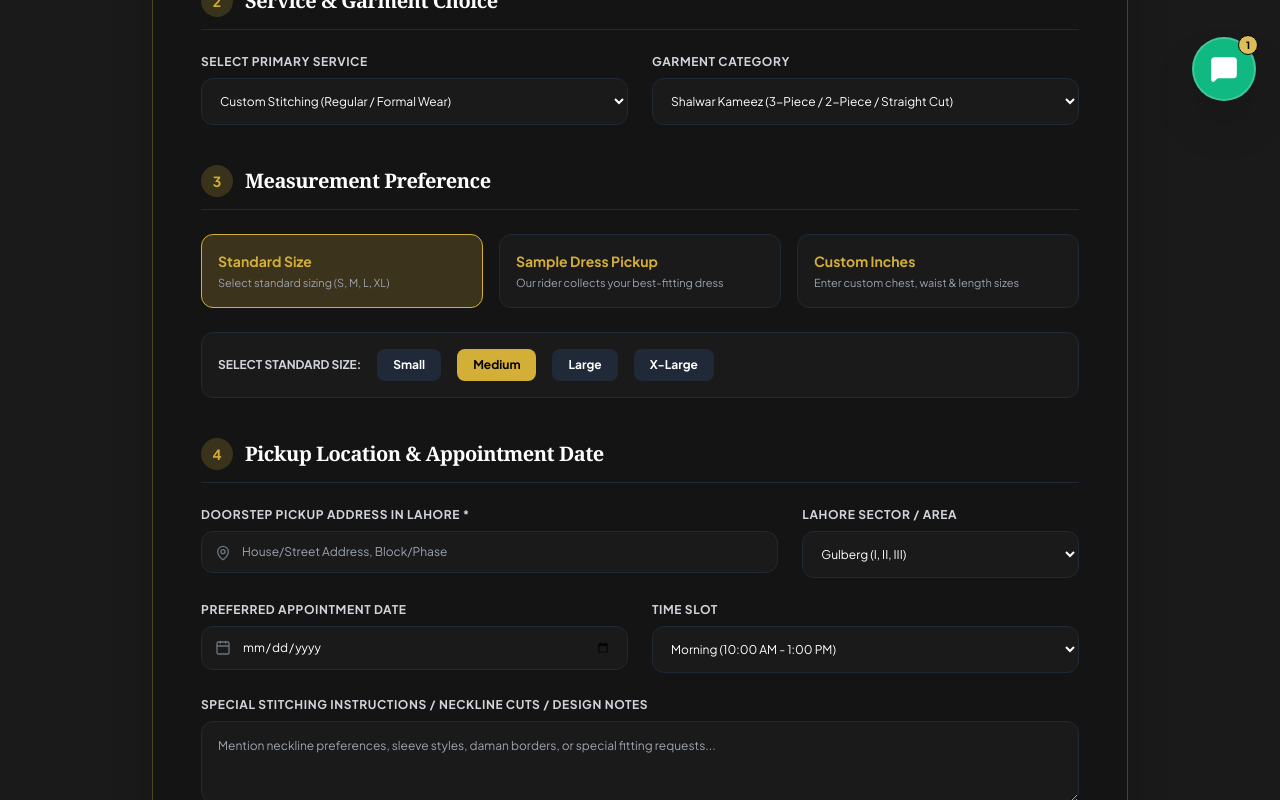
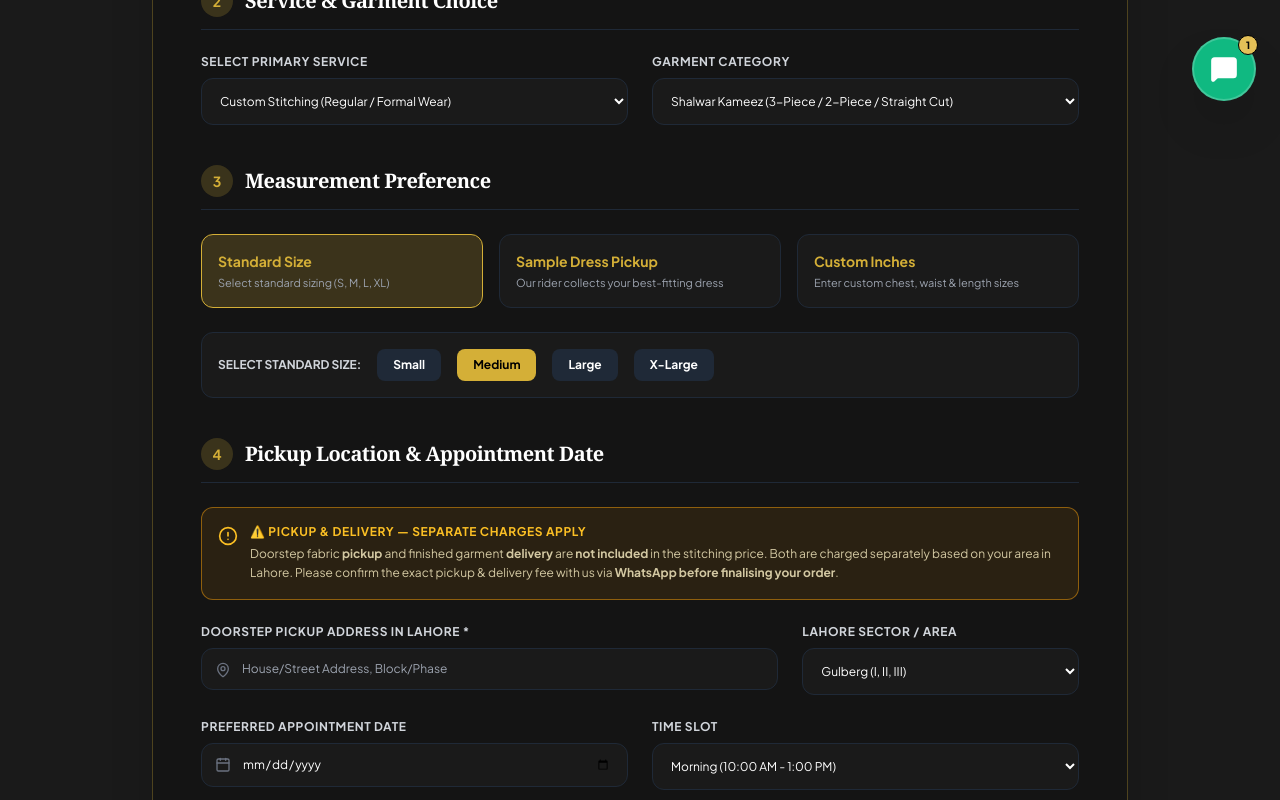
Before and after one commit to Aman7282/sastadarzi-website, a React (Vite) app: page /book-ladies-tailor-appointment-lahore in a window 1280 px wide. Shown: the part 675-1475 px from the top of the page. Built offline with nearby package versions, Linux system fonts and the light colour scheme.

Commit message:
AEO: Clearly disclose pickup & delivery charged separately across all pages

```diff
--- a/src/pages/AppointmentPage.jsx
+++ b/src/pages/AppointmentPage.jsx
@@ -357,6 +357,17 @@ export default function AppointmentPage({ setActivePage }) {
                 <h2 className="text-xl font-bold text-white font-serif">Pickup Location & Appointment Date</h2>
               </div>
 
+              {/* ⚡ PICKUP & DELIVERY CHARGE NOTICE */}
+              <div className="p-4 bg-amber-500/10 border border-amber-500/50 rounded-xl flex items-start gap-3 text-xs">
+                <AlertCircle className="w-5 h-5 text-amber-400 shrink-0 mt-0.5" />
+                <div className="space-y-1">
+                  <p className="font-bold text-amber-400 uppercase tracking-wider">⚠️ Pickup & Delivery — Separate Charges Apply</p>
+                  <p className="text-amber-100/80 leading-relaxed">
+                    Doorstep fabric <strong>pickup</strong> and finished garment <strong>delivery</strong> are <strong>not included</strong> in the stitching price. Both are charged separately based on your area in Lahore. Please confirm the exact pickup & delivery fee with us via <strong>WhatsApp before finalising your order</strong>.
+                  </p>
+                </div>
+              </div>
+
               <div className="grid grid-cols-1 md:grid-cols-3 gap-6 text-xs">
                 <div className="md:col-span-2 space-y-2">
                   <label className="block font-bold text-gray-300 uppercase tracking-wider">Doorstep Pickup Address in Lahore *</label>
--- a/src/pages/HomePage.jsx
+++ b/src/pages/HomePage.jsx
@@ -12,7 +12,7 @@ export default function HomePage() {
 
   const homeFaqs = [
     { q: 'How do I give my measurements?', a: 'You can provide measurements by selecting a standard size on the app, uploading a custom measurement profile, or requesting our representative to pick up a perfect-fit sample garment from your doorstep.' },
-    { q: 'Do you pick up and deliver at my doorstep?', a: 'Yes! We offer doorstep pickup and delivery services across Lahore. Our rider will collect your unstitched fabric and deliver your perfectly stitched garments.' },
+    { q: 'Do you pick up and deliver at my doorstep? Is there a charge?', a: 'Yes, we offer doorstep pickup and delivery across Lahore. Please note: pickup and delivery are charged separately and are not included in the stitching price. Our rider collects your fabric from your address and delivers your finished garment back to you. Charges vary by area — confirm the exact fee via WhatsApp before booking.' },
     { q: 'How can I track my tailoring order?', a: 'Once your order is picked up, you can track every stage of the stitching process—from cutting and stitching to quality check and dispatch—in real-time on our mobile app.' },
     { q: 'What is your standard delivery time?', a: 'Our standard delivery time is 7 to 10 working days after fabric collection. We also offer express delivery services if you need your outfits sooner.' },
     { q: 'Can I choose my own neck and sleeve designs?', a: 'Absolutely! You can upload design reference photos or select from our curated catalog of necklines, sleeve designs, and daman borders directly in the app.' }
--- a/src/pages/OurWorkPage.jsx
+++ b/src/pages/OurWorkPage.jsx
@@ -26,8 +26,8 @@ export default function OurWorkPage({ setActivePage }) {
       a: 'Yes, we specialize in stitching all unstitched luxury fabrics (lawn, chiffon, organza, velvet, and raw silk) with precise necklines, sleeve trims, daman borders, and inner lining.'
     },
     {
-      q: 'How can I request doorstep fabric pickup in Lahore?',
-      a: 'Click "Book Custom Stitching", select your address in Lahore (Gulberg, DHA, WAPDA Town, Johar Town, etc.), and our rider will collect your fabric right from your home.'
+      q: 'How can I request doorstep fabric pickup in Lahore? Is it free?',
+      a: 'Click "Book Custom Stitching", select your address in Lahore (Gulberg, DHA, WAPDA Town, Johar Town, etc.), and our rider will collect your fabric right from your home. Please note: doorstep pickup and delivery back to you are charged separately and are not included in the stitching price. Confirm the fee via WhatsApp before booking.'
     }
   ];
 
@@ -349,7 +349,7 @@ export default function OurWorkPage({ setActivePage }) {
               Best Ladies Tailor & Custom Stitching in Lahore
             </h2>
             <p className="text-gray-400 text-xs md:text-sm leading-relaxed">
-              We provide doorstep fabric pickup and custom ladies dress stitching across all top areas in Lahore.
+              We provide doorstep fabric pickup and custom ladies dress stitching across all top areas in Lahore. <span className="text-amber-400 font-semibold">Note: Pickup & delivery are charged separately from stitching fees.</span>
             </p>
           </div>
 
--- a/src/pages/ServicesPage.jsx
+++ b/src/pages/ServicesPage.jsx
@@ -147,8 +147,12 @@ export default function ServicesPage() {
         <div className="max-w-7xl mx-auto grid grid-cols-1 lg:grid-cols-2 gap-16 items-center">
           <div className="space-y-6">
             <h2 className="text-3xl md:text-4xl font-bold text-[#D4AF37] font-serif">Doorstep Pickup & Delivery Across Lahore</h2>
+            <div className="p-3.5 bg-amber-500/10 border border-amber-500/40 rounded-xl text-xs text-amber-200 leading-relaxed">
+              <span className="font-bold text-amber-400 block mb-1">⚠️ Pickup & Delivery — Separate Charges Apply</span>
+              Doorstep fabric pickup and finished garment delivery are <strong>not included</strong> in the stitching price. Both services are charged separately based on your Lahore area. Confirm fees on WhatsApp before booking.
+            </div>
             <p className="text-gray-300 text-sm leading-relaxed font-semibold">
-              We provide doorstep pickup and delivery across all major sectors including:
+              We cover all major sectors in Lahore:
             </p>
             <div className="grid grid-cols-2 gap-x-8 gap-y-4 text-gray-300 font-semibold text-sm">
               <div>• WAPDA Town</div>
--- a/src/pages/StitchingPage.jsx
+++ b/src/pages/StitchingPage.jsx
@@ -173,8 +173,13 @@ export default function StitchingPage() {
               Pickup & Delivery Available Across Lahore
             </h2>
 
+            <div className="p-3.5 bg-amber-500/10 border border-amber-500/40 rounded-xl text-xs text-amber-200 leading-relaxed">
+              <span className="font-bold text-amber-400 block mb-1">⚠️ Pickup & Delivery — Separate Charges Apply</span>
+              Fabric pickup and finished dress delivery to your home are <strong>not included</strong> in the stitching price. Both are billed separately based on your area. Please confirm the fee with us via WhatsApp before placing your order.
+            </div>
+
             <p className="text-gray-300 text-sm leading-relaxed">
-              We provide doorstep pickup and delivery across all major sectors including:
+              We cover all major Lahore sectors:
             </p>
 
             <div className="grid grid-cols-2 gap-x-8 gap-y-3.5 text-gray-300 font-semibold text-xs md:text-sm">
```
